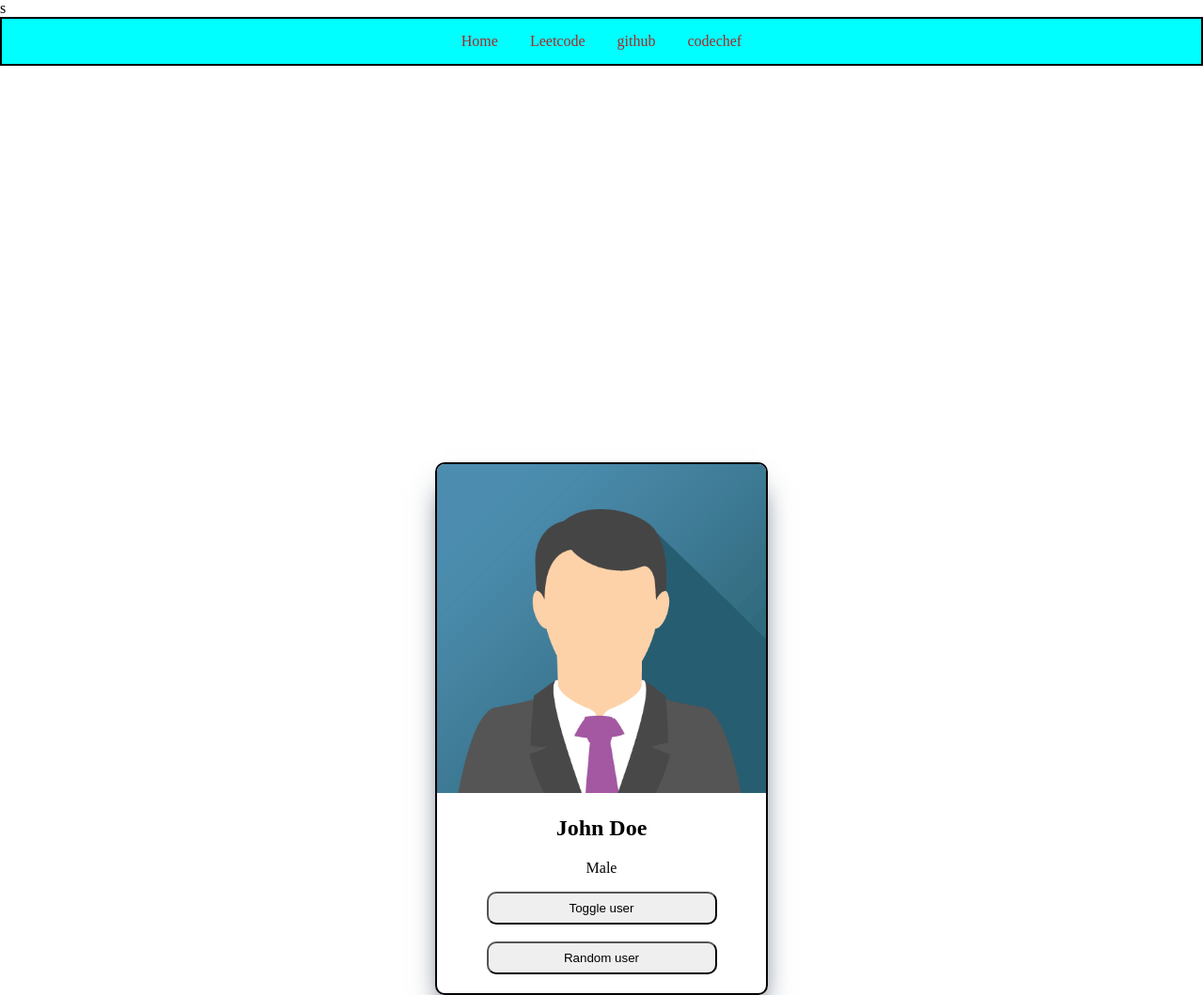
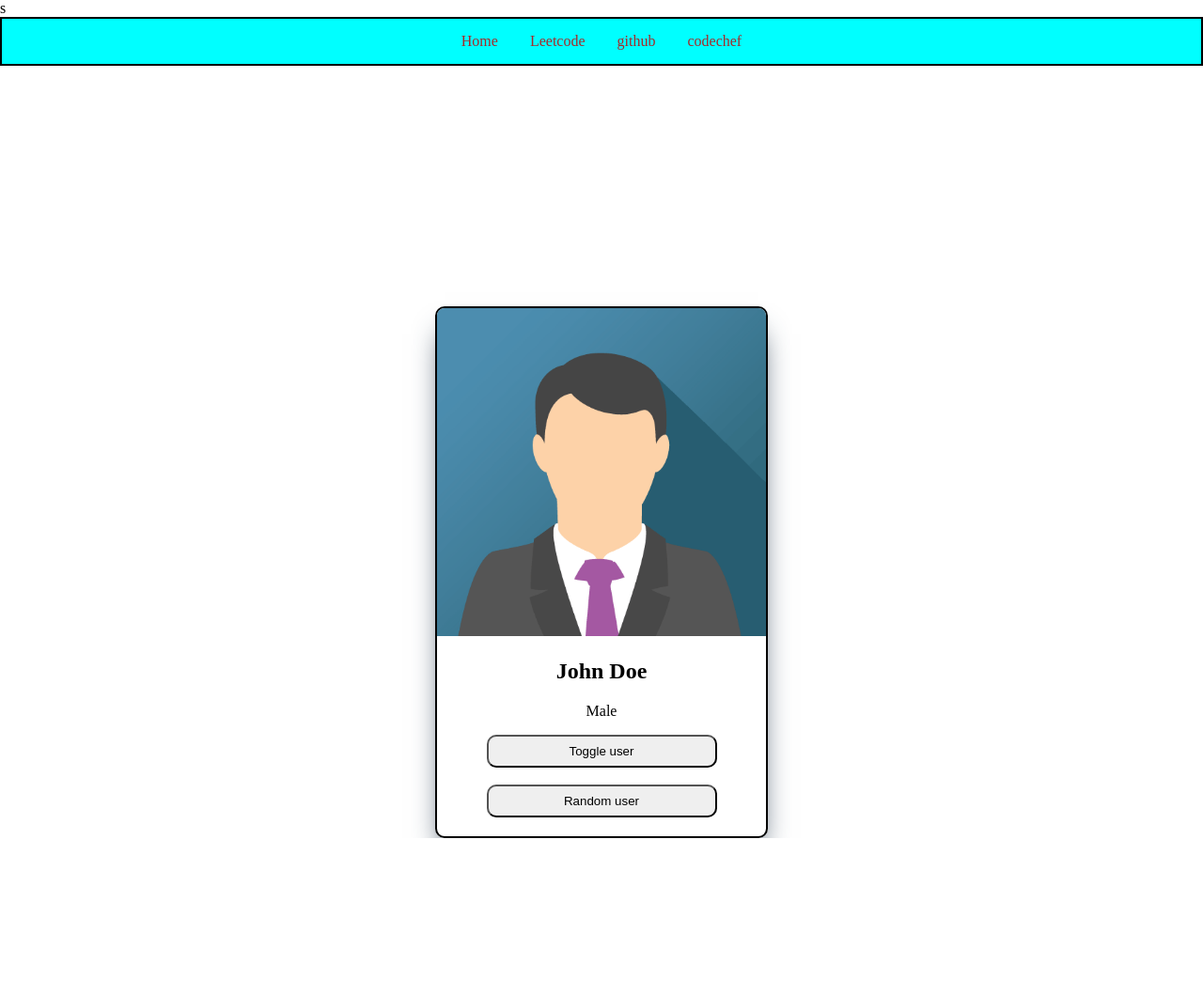
Before and after one commit to 24pa1a12k8-ai/Webdevelopment, a plain HTML site: page index.html in a window 1280 px wide. Shown: the whole page at 94% size. After the commit the page ends 892 px from the top, so only its background shows below. Drawn offline with Linux system fonts and the light colour scheme.

Commit message:
some changes are made

```diff
--- a/index.css
+++ b/index.css
@@ -28,7 +28,7 @@ body{
     text-align:center;
     margin-left:auto;
     margin-right:auto;
-    margin-top:33%;
+    margin-top:20%;
     border-radius:10px;
     overflow:hidden;
     padding-bottom:20px;
```
